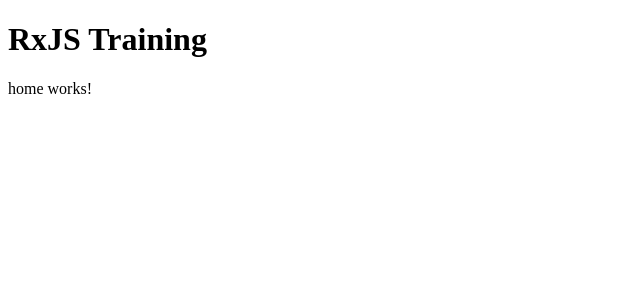
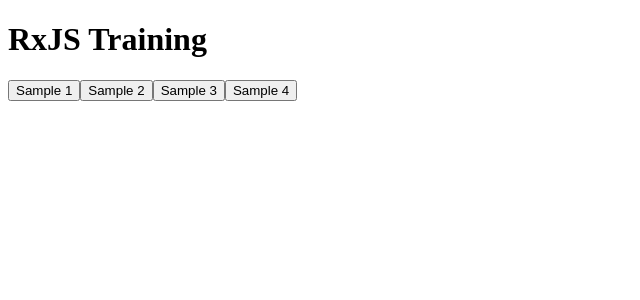
Before and after one commit to dev-sareno/rxjs-training, an Angular app: page / in a window 1280 px wide. Shown: the top 300 px of the page, without its empty margins (0-640 px from the left). Built offline with nearby package versions, Linux system fonts and the light colour scheme.

Commit message:
Add samples

```diff
--- a/src/app/home/home.component.html
+++ b/src/app/home/home.component.html
@@ -1 +1,6 @@
-<p>home works!</p>
+<div class="container">
+  <button (click)="sample1()">Sample 1</button>
+  <button (click)="sample2()">Sample 2</button>
+  <button (click)="sample3()">Sample 3</button>
+  <button (click)="sample4()">Sample 4</button>
+</div>
--- a/src/app/home/home.component.scss
+++ b/src/app/home/home.component.scss
@@ -0,0 +1,3 @@
+.container {
+  display: inline-block;
+}
--- a/src/app/home/home.component.ts
+++ b/src/app/home/home.component.ts
@@ -1,4 +1,20 @@
 import { Component, OnInit } from '@angular/core';
+import { concat, from, interval, Observable, of, scheduled } from 'rxjs';
+import {
+  catchError,
+  concatAll,
+  concatMap,
+  concatMapTo,
+  filter,
+  map,
+  mergeAll,
+  mergeMap,
+  mergeMapTo, switchAll, switchMap,
+  take,
+  timeout,
+  zipAll
+} from 'rxjs/operators';
+import { emitMultipleTimes, fakeHttp } from '../utility.helper';
 
 @Component({
   selector: 'app-home',
@@ -12,4 +28,53 @@
   ngOnInit(): void {
   }
 
+  sample1() {
+    // Observable
+    const observer = new Observable<string>(subscriber => {
+      subscriber.next(`1`);
+      subscriber.next(`2`);
+      subscriber.error(new Error('Test 1'));
+      subscriber.error(new Error('Test 2'));
+      subscriber.next(`3`);
+      subscriber.complete();
+    });
+
+    observer.subscribe(value => console.log(value),
+        error => console.log(error),
+      () => console.log(`Completed`));
+  }
+
+  sample2() {
+    // Operator
+    const obs = of(1, 2, 3, 4, 5, 6);
+    const even = obs.pipe(
+      filter(i => i % 2 === 0)
+    );
+    const odd = obs.pipe(
+      filter(i => i % 2 !== 0)
+    );
+    even.subscribe(p => console.log('even', p));
+    odd.subscribe(p => console.log('odd', p));
+  }
+
+  sample3() {
+    // Operator + Timeout
+    from(interval(1000).pipe(timeout(500)))
+      .subscribe(p => console.log(p), e => console.log(e));
+  }
+
+  sample4() {
+      const obs = of(0.5, 1.5, 2);
+      obs.pipe(
+        map(i => fakeHttp(i * 1000)),
+        // concatAll(), // Same with mergeAll() ?
+        // mergeMap(i => emitMultipleTimes(0, 3, 1000)),
+        // concatMap(i => emitMultipleTimes(0, 3, 1000)),
+        // concatMapTo(emitMultipleTimes(0, 1, 1000)), // ???
+        // mergeAll(),
+        // switchAll(),
+        // switchMap(i => i),
+        zipAll(),
+      ).subscribe((p) => console.log(p));
+  }
 }
--- /dev/null
+++ b/src/app/utility.helper.ts
@@ -0,0 +1,31 @@
+import { from, interval, Observable, of } from 'rxjs';
+import { concatMap, take } from 'rxjs/operators';
+
+export function fakeHttp(emitAfterMillis: number, error: boolean = false): Observable<string> {
+  return new Observable<string>(subscriber => {
+    from(interval(emitAfterMillis)).pipe(
+      take(1)
+    ).subscribe(p => {
+      if (!error) {
+        subscriber.next(`Response emitted after ${emitAfterMillis} milliseconds`);
+      } else {
+        subscriber.error(`Error emitted after ${emitAfterMillis} milliseconds`);
+      }
+      subscriber.complete();
+    });
+  });
+}
+
+export function emitMultipleTimes(delay: number, emitTimes: number, emitInterval: number): Observable<number> {
+  return new Observable<number>(subscriber => {
+    from(interval(delay).pipe(take(1)))
+      .pipe(
+        concatMap(i => interval(emitInterval).pipe(take(emitTimes)))
+      ).subscribe(p => {
+        subscriber.next(((p + 1) * emitInterval) + delay);
+        if ((p + 1) === emitTimes) {
+          subscriber.complete();
+        }
+    });
+  });
+}
```
